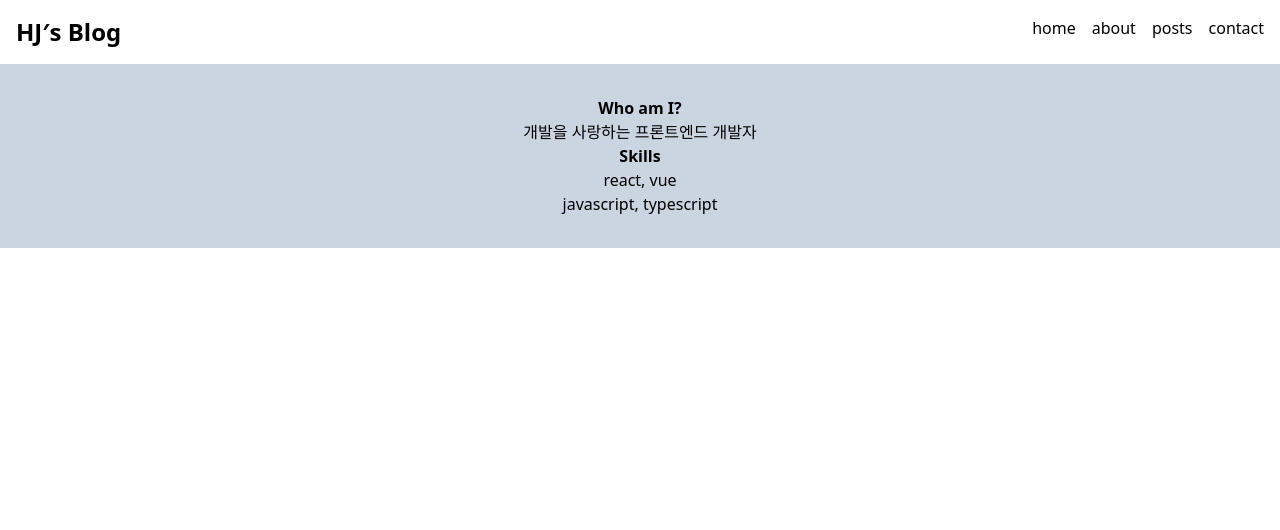
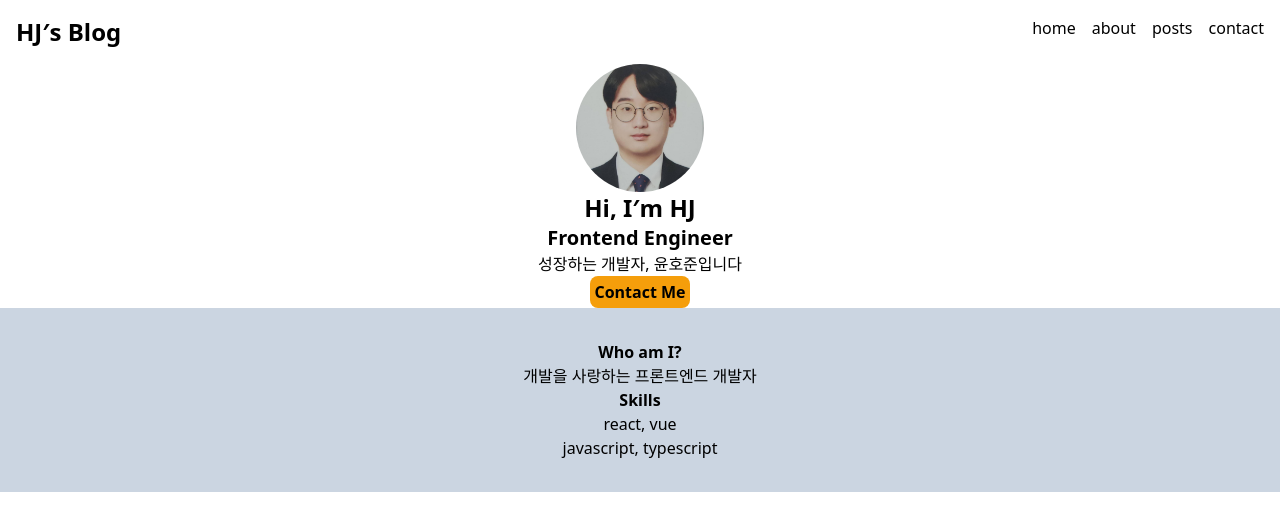
Before and after one commit to yhj12345/my_blog, a Next.js app: page /about in a window 1280 px wide. Shown: the top 530 px of the page. Built offline with nearby package versions, Linux system fonts and the light colour scheme.

Commit message:
[FE] add: profile 컴포넌트 추가

```diff
--- a/src/app/about/page.tsx
+++ b/src/app/about/page.tsx
@@ -1,9 +1,11 @@
+import Profile from "@/components/Profile";
 import React from "react";
 
 const about = () => {
   return (
     <div className="w-full">
       <div className="max-w-screen-xl mx-auto">
+        <Profile />
         <div className="flex flex-col items-center bg-slate-300 py-8">
           <h3 className="font-bold">Who am I?</h3>
           <p>개발을 사랑하는 프론트엔드 개발자</p>
```
